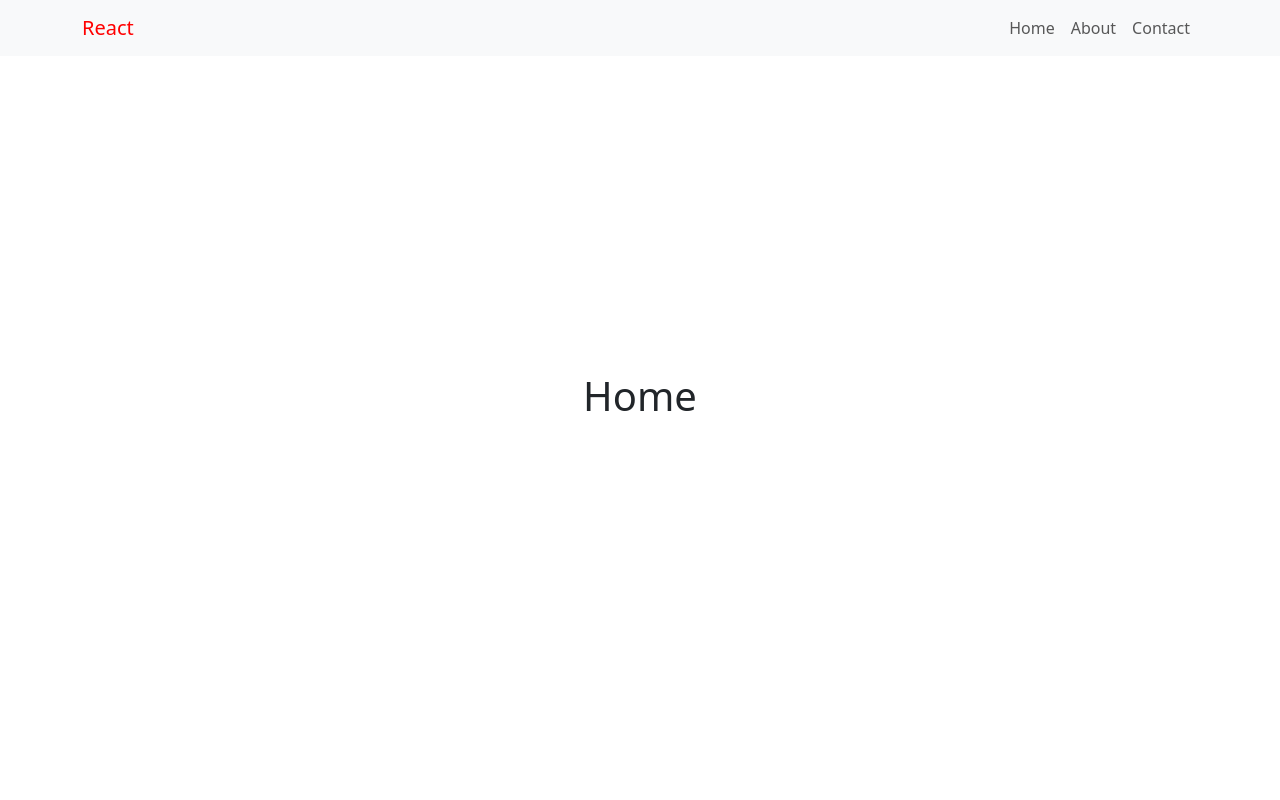
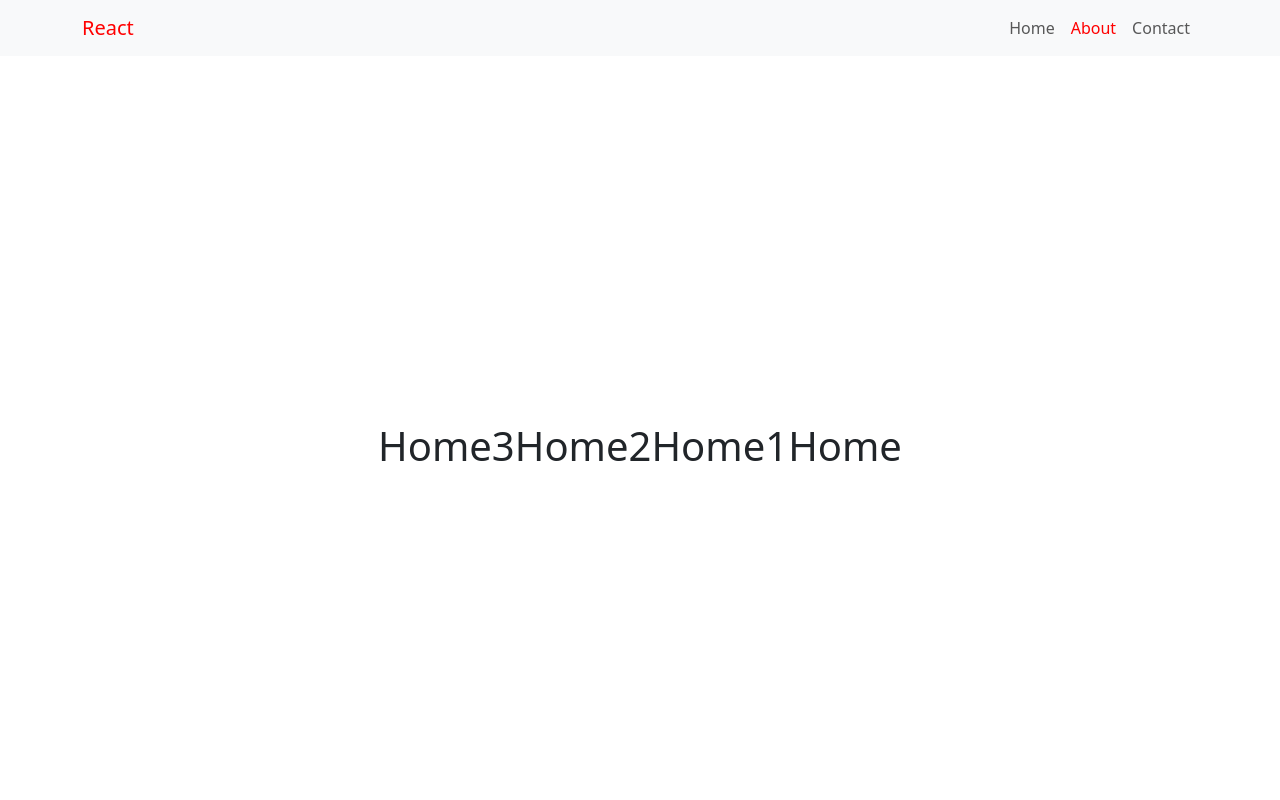
Before and after one commit to ashishBendale777/myapp, a React (Create React App) app: page / in a window 1280 px wide. Shown: the top 800 px of the page. Built offline with nearby package versions, Linux system fonts and the light colour scheme.

Commit message:
react scroll

```diff
--- a/package.json
+++ b/package.json
@@ -11,6 +11,7 @@
     "react-bootstrap": "^2.8.0",
     "react-dom": "^18.2.0",
     "react-scripts": "5.0.1",
+    "react-scroll": "^1.8.9",
     "web-vitals": "^2.1.4"
   },
   "scripts": {
--- a/src/App.css
+++ b/src/App.css
@@ -5,6 +5,17 @@
 .page{
     display: flex;
     height: 100vh;
+    flex-direction: row-reverse;
+    margin-top: 50px;
+    /* justify-content: center; */
+    /* align-items: center; */
+    /* justify-content: space-evenly; */
+    /* justify-content: space-between; */
     justify-content: center;
     align-items: center;
 }
+
+.nlink{
+    text-decoration: none;
+    color: red;
+}
--- a/src/App.js
+++ b/src/App.js
@@ -9,10 +9,17 @@ import Contact from './Contact';
 function App() {
   return (
     <>
-      <MyNavBar/>
-      <Home/>
-      <About/>
-      <Contact/>
+      <MyNavBar />
+      <section id='home'>
+        <Home />
+      </section>
+      <section id='about'>
+        <About />
+      </section>
+
+      <section id='contact'>
+        <Contact />
+      </section>
     </>
   );
 }
--- a/src/Home.js
+++ b/src/Home.js
@@ -4,6 +4,9 @@ const Home = () => {
   return (
     <div className='page'>
         <h1>Home</h1>
+        <h1>Home1</h1>
+        <h1>Home2</h1>
+        <h1>Home3</h1>
     </div>
   )
 }
--- a/src/MyNavBar.js
+++ b/src/MyNavBar.js
@@ -1,5 +1,6 @@
 import React from 'react'
 import { Container, Nav, Navbar } from 'react-bootstrap'
+import { Link } from 'react-scroll'
 
 const MyNavBar = () => {
     return (
@@ -10,9 +11,15 @@ const MyNavBar = () => {
                     <Navbar.Toggle aria-controls="basic-navbar-nav" />
                     <Navbar.Collapse id="basic-navbar-nav">
                         <Nav className="ms-auto">
-                        <Nav.Link>Home</Nav.Link>
-                        <Nav.Link>About</Nav.Link>
-                        <Nav.Link>Contact</Nav.Link>
+                            <Nav.Link>
+                                <Link to='home' spy={true} smooth={true}>Home</Link>
+                            </Nav.Link>
+                            <Nav.Link>
+                                <Link className='nlink' to='about' spy={true} smooth={true}>About</Link>
+                            </Nav.Link>
+                            <Nav.Link>
+                                <Link to='contact' spy={true} smooth={true}>Contact</Link>
+                            </Nav.Link>
 
                         </Nav>
                     </Navbar.Collapse>
```
Also changed, not shown: 1 other file (tests, documents, lock files or other folders). Lines whose indentation alone changed are shown as unchanged.
